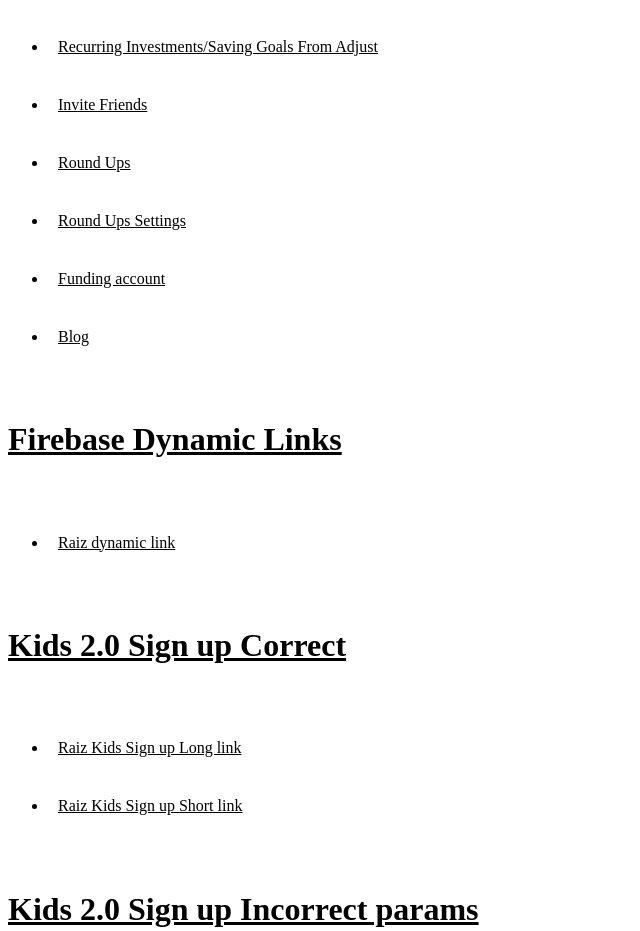
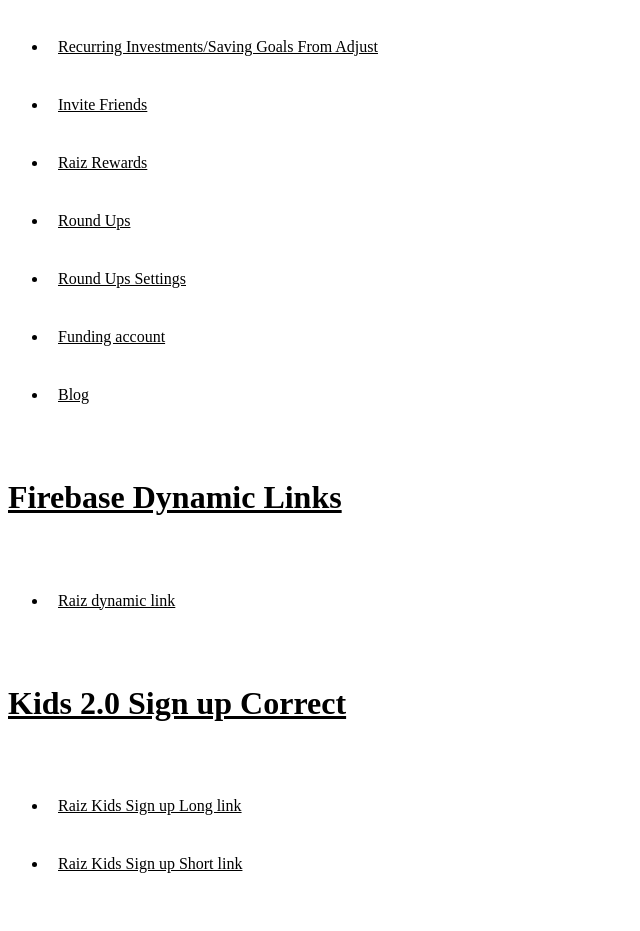
Before and after one commit to AcornsGrowAU/RaizDeeplinks, a plain HTML site: page index.html in a window 1280 px wide. Shown: the part 3260-4191 px from the top of the page, without its empty margins (0-640 px from the left). Drawn offline with Linux system fonts and the light colour scheme.

Commit message:
Update index.html

```diff
--- a/index.html
+++ b/index.html
@@ -78,6 +78,7 @@
     <li><a href="raiz-id://recurring_investments">Recurring Investments/Saving Goals</a></li>
     <li><a href="raiz-id://recurring_investments?adjust_reftag=cBENMm3PCa8HU">Recurring Investments/Saving Goals From Adjust</a></li>
     <li><a href="raiz-id://invite_friends">Invite Friends</a></li>
+    <li><a href="raiz-id://raiz_rewards">Raiz Rewards</a></li>
     <li><a href="raiz-id://round_ups">Round Ups</a></li>
     <li><a href="raiz-id://round_ups/settings">Round Ups Settings</a></li>
     <li><a href="raiz-id://funding_account">Funding account</a></li>
```
